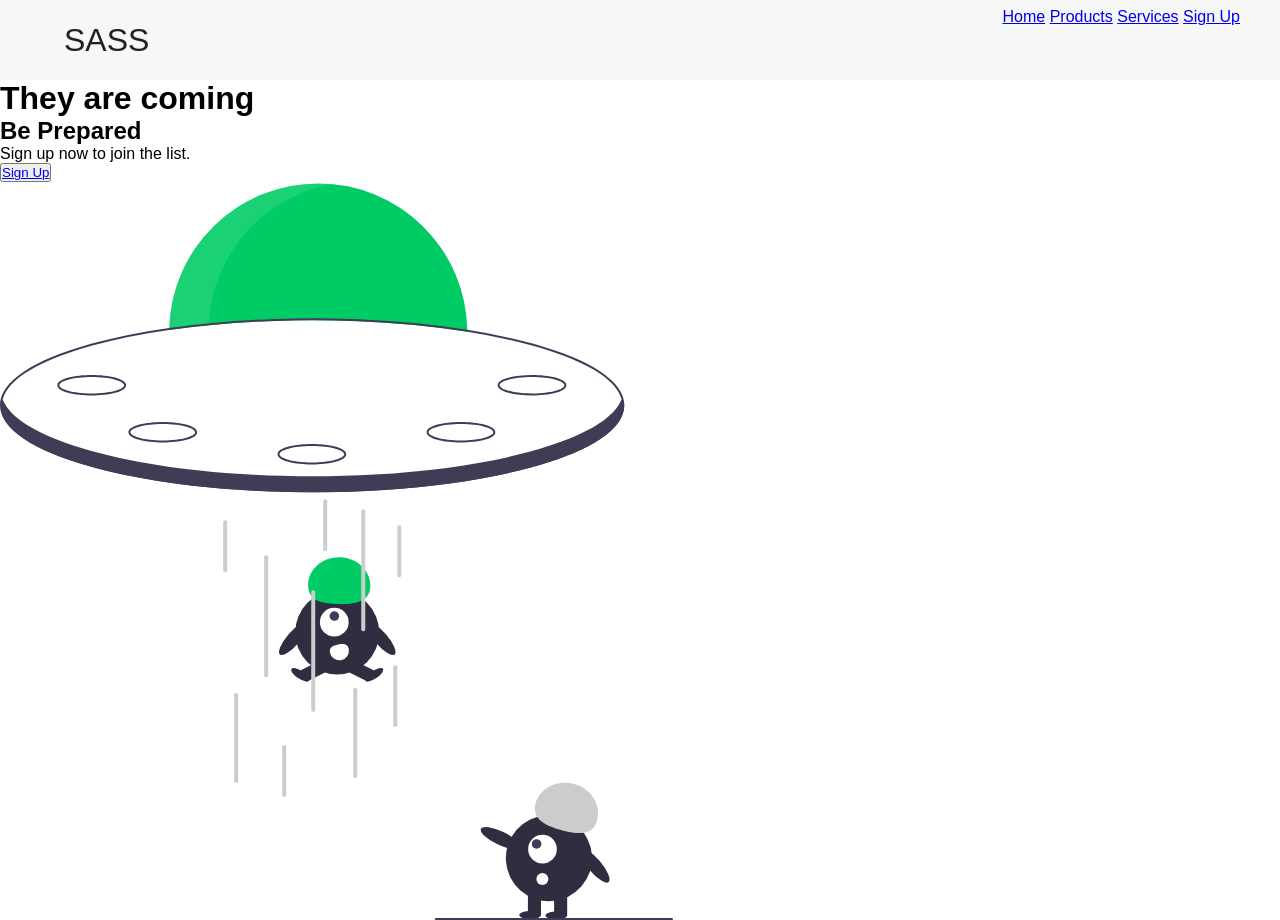
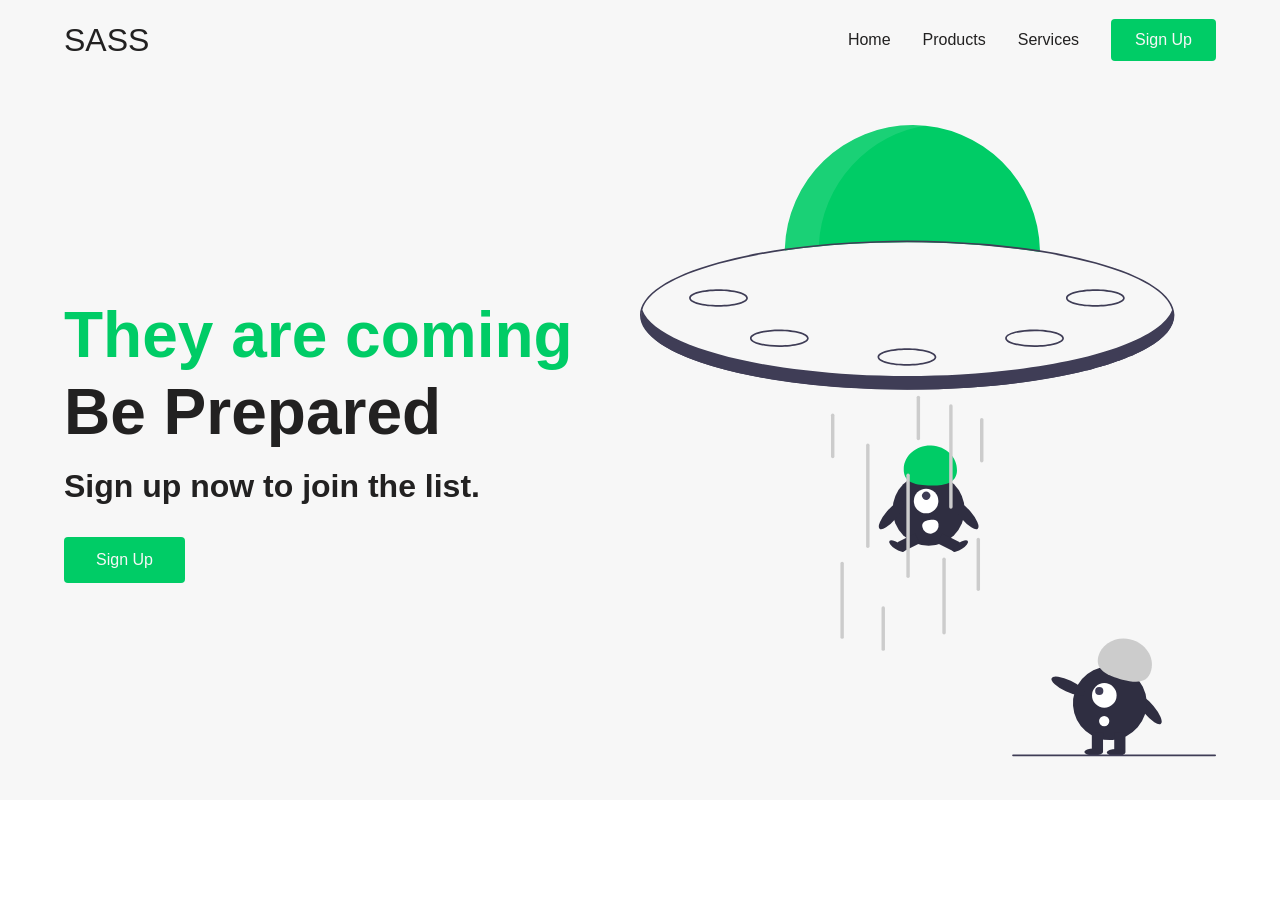
Before and after one commit to Vincenttoon/learn_sass, a plain HTML site: page index.html in a window 1280 px wide. After the commit the page ends 800 px from the top, so only its background shows below. Drawn offline with Linux system fonts and the light colour scheme.

Commit message:
complete

```diff
--- a/styles/_navbar.scss
+++ b/styles/_navbar.scss
@@ -36,4 +36,43 @@
       font-size: 1rem;
     }
   }
+
+  &__menu {
+    @extend %align-center;
+    list-style: none;
+    text-align: center;
+    margin-right: 24px;
+
+    @include tablet {
+      display: none;
+    }
+
+    &--links {
+      color: $dark;
+      @extend %align-center;
+      justify-content: center;
+      text-decoration: none;
+      padding: 0 1rem;
+
+      &:hover {
+        color: $green;
+        transition: all 0.3s ease;
+      }
+    }
+
+    #button {
+      padding: 12px 24px;
+      border: none;
+      outline: none;
+      border-radius: 4px;
+      background: $green;
+      margin-left: 16px;
+      color: $light;
+
+      &:hover {
+        background: $orangeRed;
+        transition: all 0.3s ease;
+      }
+    }
+  }
 }
--- a/styles/index.scss
+++ b/styles/index.scss
@@ -6,3 +6,116 @@
     padding: 0;
     font-family: sans-serif;
 }
+
+// Hero Section CSS
+.hero {
+    background-color: $light;
+
+    &__container {
+        display: grid;
+        grid-template-columns: 1fr 1fr;
+        align-items: center;
+        justify-items: center;
+        margin: 0 auto;
+        height: 90vh;
+        z-index: 1;
+        width: 100%;
+        max-width: 1200px;
+        padding-right: 24px;
+        padding-left: 24px;
+
+        @include tablet {
+            grid-template-columns: 1fr;
+            height: 100%;
+        }
+
+        &--left {
+            width: 100%;
+            line-height: 1.2;
+
+            @include tablet {
+                padding: 5rem 0;
+            }
+
+            @include mobile {
+                line-height: 1.5;
+            }
+        }
+
+        &--left h1 {
+            font-size: 4rem;
+            color: $green;
+
+            @include mobile {
+                font-size: 1.5rem;
+            }
+        }
+
+        &--left h2 {
+            font-size: 4rem;
+            color: $dark;
+
+            @include mobile {
+                font-size: 2rem;
+            }
+        }
+
+        &--left p {
+            font-size: 2rem;
+            color: $dark;
+            margin-top: 1rem;
+            font-weight: 700;
+
+            @include mobile {
+                font-size: 1.5rem;
+            }
+        }
+
+        &--btn {
+            font-size: 1rem;
+            background-color: $green;
+            padding: 14px 32px;
+            border: none;
+            border-radius: 4px;
+            color: $light;
+            margin-top: 2rem;
+            cursor: pointer;
+            position: relative;
+            transition: all 0.3s;
+            outline: none;
+        }
+
+        &--btn a {
+            position: relative;
+            z-index: 2;
+            color: $light;
+            text-decoration: none;
+        }
+
+        &--btn:after {
+            position: absolute;
+            content: '';
+            top: 0;
+            left: 0;
+            width: 0;
+            height: 100%;
+            background: $orangeRed;
+            transition: all 0.3s;
+            border-radius: 4px;
+        }
+
+        &--btn:hover:after {
+            width: 100%;
+        }
+
+        &--right {
+            text-align: center;
+        }
+
+        &--img {
+            height: 100%;
+            width: 100%;
+        }
+
+    }
+}
```
Also changed, not shown: styles/index.css, 1 other file.
